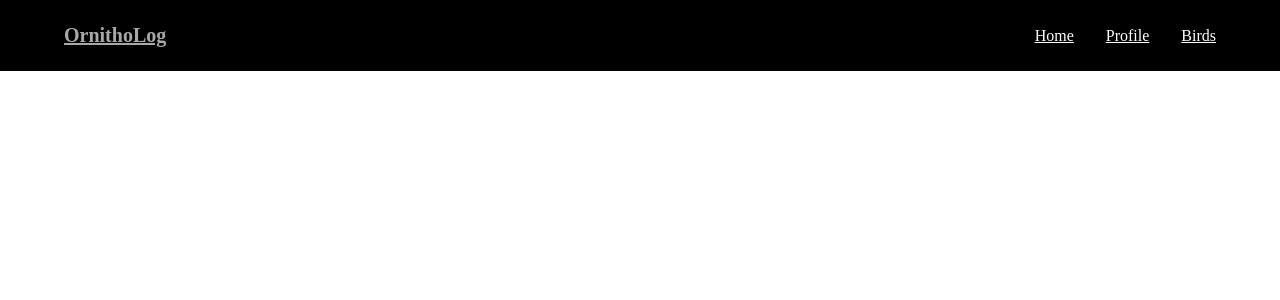
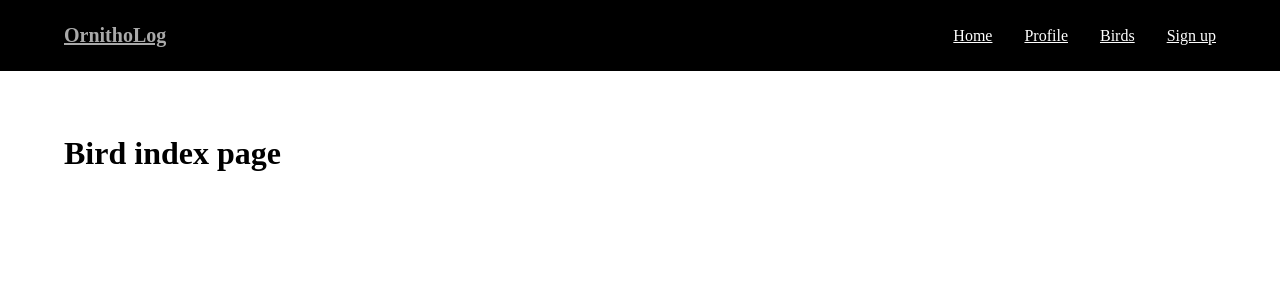
Before and after one commit to ornitholog/ornitholog-client, a React (Vite) app: page /birds in a window 1280 px wide. Shown: the top 300 px of the page. Built offline with nearby package versions, Linux system fonts and the light colour scheme; no server answers; the HTML template or start-up script is replaced by a standard one.

Commit message:
add pages & import them in App.js

```diff
--- a/components/NavBar.jsx
+++ b/components/NavBar.jsx
@@ -13,8 +13,11 @@ function NavBar(){
                     <li>
                         <Link to="#">Profile</Link>
                     </li>
-                    <li className="favourites-item">
+                    <li>
                         <Link to="#">Birds</Link>
+                    </li>
+                    <li>
+                        <Link to="/signup">Sign up</Link>
                     </li>
                 </ul>
             </nav>
--- /dev/null
+++ b/pages/BirdDetailsPage.jsx
@@ -0,0 +1,11 @@
+function BirdDetailPage(){
+    return(
+        <>
+            <div className="container">
+                <h1>Bird detail page</h1>
+            </div>
+        </>
+    )
+}
+
+export default BirdDetailPage
--- /dev/null
+++ b/pages/BirdIndexPage.jsx
@@ -0,0 +1,11 @@
+function BirdIndexPage(){
+    return(
+        <>
+            <div className="container">
+                <h1>Bird index page</h1>
+            </div>
+        </>
+    )
+}
+
+export default BirdIndexPage
--- /dev/null
+++ b/pages/EditObservationPage.jsx
@@ -0,0 +1,11 @@
+function EditObservationPage(){
+    return(
+        <>
+            <div className="container">
+                <h1>Edit observation page</h1>
+            </div>
+        </>
+    )
+}
+
+export default EditObservationPage
--- a/pages/HomePage.jsx
+++ b/pages/HomePage.jsx
@@ -1,7 +1,12 @@
-import React from "react";
 
 function HomePage() {
-  return <div></div>;
+  return (
+    <>
+      <div className="container">
+        <h1>Homepage</h1>
+      </div>
+    </>
+  );
 }
 
 export default HomePage;
--- /dev/null
+++ b/pages/ObservationDetailPage.jsx
@@ -0,0 +1,11 @@
+function ObservationDetailPage(){
+    return(
+        <>
+            <div className="container">
+                <h1>Observation detail page</h1>
+            </div>
+        </>
+    )
+}
+
+export default ObservationDetailPage
--- /dev/null
+++ b/pages/ProfilePage.jsx
@@ -0,0 +1,11 @@
+function ProfilePage(){
+    return(
+        <>
+            <div className="container">
+                <h1>Profile page</h1>
+            </div>
+        </>
+    )
+}
+
+export default ProfilePage
--- a/pages/SignInPage.jsx
+++ b/pages/SignInPage.jsx
@@ -1,7 +1,13 @@
 import React from "react";
 
 function SignInPage() {
-  return <div></div>;
+  return (
+    <>
+      <div className="container">
+        <h1>Sign in</h1>
+      </div>
+    </>
+  );
 }
 
 export default SignInPage;
--- a/pages/SignUpPage.jsx
+++ b/pages/SignUpPage.jsx
@@ -1,7 +1,13 @@
 import React from "react";
 
 function SignUpPage() {
-  return <div></div>;
+  return (
+    <>
+      <div className="container">
+        <h1>Sign up</h1>
+      </div>
+    </>
+  );
 }
 
 export default SignUpPage;
--- a/src/App.jsx
+++ b/src/App.jsx
@@ -1,10 +1,19 @@
-import { useEffect, useState } from "react";
 import axios from "axios";
 import "./App.css";
 import { Route, Routes } from "react-router-dom";
+import { useEffect, useState } from "react";
+
+// Import Pages
 import HomePage from "../pages/HomePage";
 import SignUpPage from "../pages/SignUpPage";
 import SignInPage from "../pages/SignInPage";
+import ObservationDetailPage from "../pages/ObservationDetailPage";
+import EditObservationPage from "../pages/EditObservationPage";
+import ProfilePage from "../pages/ProfilePage";
+import BirdDetailPage from "../pages/BirdDetailsPage";
+import BirdIndexPage from "../pages/BirdIndexPage";
+
+// Import Components
 import NavBar from "../components/NavBar";
 
 function App() {
@@ -46,6 +55,11 @@ function App() {
         <Route path="/" element={<HomePage />}></Route>
         <Route path="/signup" element={<SignUpPage />}></Route>
         <Route path="/signin" element={<SignInPage />}></Route>
+        <Route path="/observations/:id" element={<ObservationDetailPage />}></Route>
+        <Route path="/profile/:id" element={<ProfilePage />}></Route>
+        <Route path="/birds/:id" element={<BirdDetailPage />}></Route>
+        <Route path="/observations/:id/edit" element={<EditObservationPage />}></Route>
+        <Route path="/birds" element={<BirdIndexPage />}></Route>
       </Routes>
     </>
   );
--- a/src/index.css
+++ b/src/index.css
@@ -0,0 +1,3 @@
+.container {
+    padding: 0 5vw;
+  }
```
